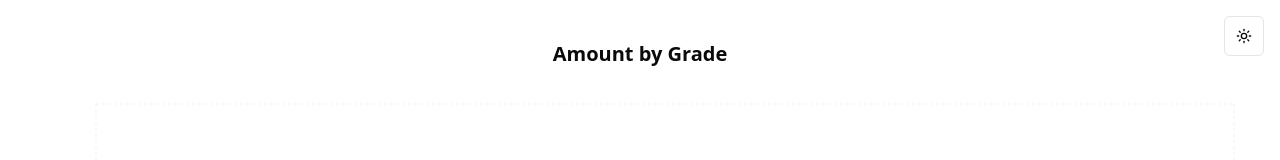
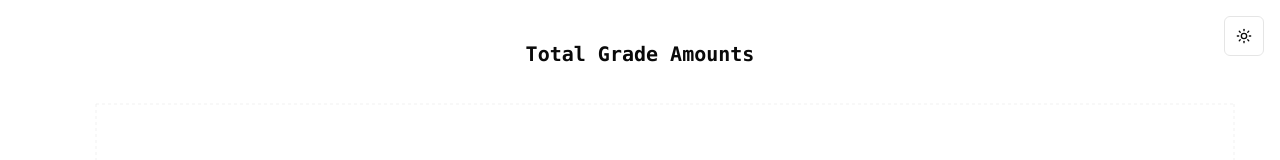
Before and after one commit to danieltapp/d-tapp-dv01-frontend-challenge, a React (Vite) app: page / in a window 1280 px wide. Shown: the top 160 px of the page. Built offline with nearby package versions, Linux system fonts and the light colour scheme.

Commit message:
Migrated theme provider logic to it's store and organized CSS rules.

```diff
--- a/src/App.tsx
+++ b/src/App.tsx
@@ -1,18 +1,11 @@
-import React, { Profiler, useEffect } from "react";
+import React, { Profiler } from "react";
 import { useThemeStore } from "@/store/theme-provider";
-import type { Theme } from "@/store/theme-provider";
 import LoanTable from "@/components/loan-table";
 import { ModeToggle } from "./components/mode-toggle";
 import { LoanChart } from "./components/loan-chart";
 
 const App: React.FC = () => {
-  const { theme, setTheme } = useThemeStore();
-
-  useEffect(() => {
-    const storedTheme =
-      (localStorage.getItem("vite-ui-theme") as Theme) || "system";
-    setTheme(storedTheme);
-  }, [setTheme]);
+  const { theme } = useThemeStore();
 
   return (
     <Profiler id="App" onRender={() => {}}>
--- a/src/components/loan-chart.tsx
+++ b/src/components/loan-chart.tsx
@@ -43,7 +43,7 @@ export const LoanChart: React.FC = () => {
     <ChartContainer config={chartConfig} className="w-full max-h-[500px]">
       <>
         <h3 className="text-center text-xl font-semibold mb-4">
-          Amount by Grade
+          Total Grade Amounts
         </h3>
         <ResponsiveContainer width="100%" height="100%">
           <BarChart
@@ -58,7 +58,23 @@ export const LoanChart: React.FC = () => {
             />
             <Tooltip
               formatter={(value) => formatAmountForDisplay(Number(value))}
+              contentStyle={{
+                backgroundColor: "rgba(0, 0, 0, 0.75)",
+                borderRadius: "8px",
+                padding: "8px 12px",
+                boxShadow: "0 4px 6px rgba(0, 0, 0, 0.1)",
+                color: "white",
+              }}
+              labelStyle={{
+                fontSize: "14px",
+                fontWeight: "bold",
+              }}
+              itemStyle={{
+                fontSize: "12px",
+                color: "white",
+              }}
             />
+
             <Bar dataKey="amount" fill={chartConfig.amount.color} radius={4} />
           </BarChart>
         </ResponsiveContainer>
--- a/src/index.css
+++ b/src/index.css
@@ -58,17 +58,16 @@
     --chart-4: 280 65% 60%;
     --chart-5: 340 75% 55%;
   }
-}
 
-/* Apply border to all elements */
-@layer base {
+  /* Global styles */
   * {
     @apply border-border;
   }
+
   body {
-    @apply bg-background text-foreground; /* Apply base styles */
+    @apply bg-background text-foreground font-mono; /* Apply base styles and monospaced font */
   }
-}
+
   /* Prevent large gaps between chart and table */
   @media (min-width: 1024px) {
     .space-y-6 {
@@ -85,18 +84,18 @@
   }
 
   /* Ensure no horizontal scrollbar on tables */
-@layer base {
   .overflow-x-auto {
     overflow-x: auto; /* Enables horizontal scrolling only if necessary */
     -webkit-overflow-scrolling: touch; /* Helps with smooth scrolling on iOS */
   }
+
   .w-full {
     width: 100%; /* Ensures full width of elements inside their container */
   }
+
   /* Controls padding and spacing inside table container */
   .space-y-6 {
     padding: 1rem 0; /* Reduced vertical spacing */
-  }
   }
 
   /* Align Mode Toggle properly */
@@ -113,3 +112,4 @@
       padding-bottom: 2rem;
     }
   }
+}
--- a/src/store/theme-provider.ts
+++ b/src/store/theme-provider.ts
@@ -7,15 +7,14 @@ interface ThemeState {
   setTheme: (theme: Theme) => void;
 }
 
-export const useThemeStore = create<ThemeState>((set) => ({
-  theme: "system",
-  setTheme: (theme: Theme) => {
-    localStorage.setItem("vite-ui-theme", theme);
-    set({ theme });
+export const useThemeStore = create<ThemeState>((set) => {
+  const storedTheme =
+    (localStorage.getItem("vite-ui-theme") as Theme) || "system";
 
-    const root = window.document.documentElement;
+  const root = window.document.documentElement;
+
+  const setRootTheme = (theme: Theme) => {
     root.classList.remove("light", "dark");
-
     if (theme === "system") {
       const systemTheme = window.matchMedia("(prefers-color-scheme: dark)")
         .matches
@@ -25,5 +24,16 @@ export const useThemeStore = create<ThemeState>((set) => ({
     } else {
       root.classList.add(theme);
     }
-  },
-}));
+  };
+
+  setRootTheme(storedTheme);
+
+  return {
+    theme: storedTheme,
+    setTheme: (theme: Theme) => {
+      localStorage.setItem("vite-ui-theme", theme);
+      set({ theme });
+      setRootTheme(theme);
+    },
+  };
+});
```
Lines whose indentation alone changed are shown as unchanged.
